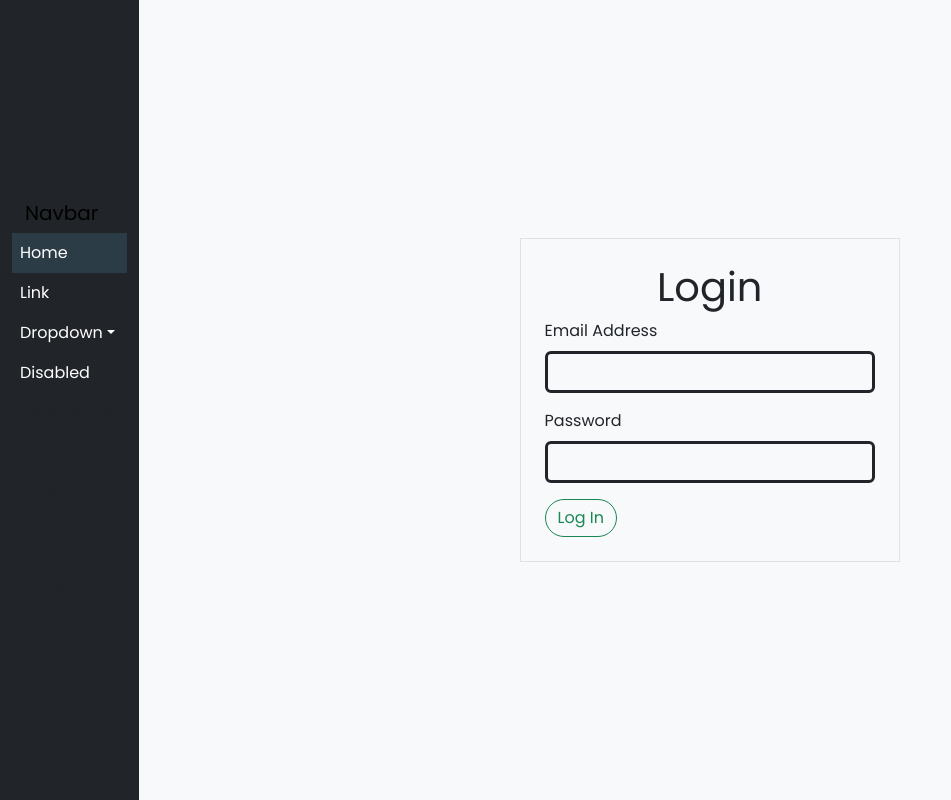
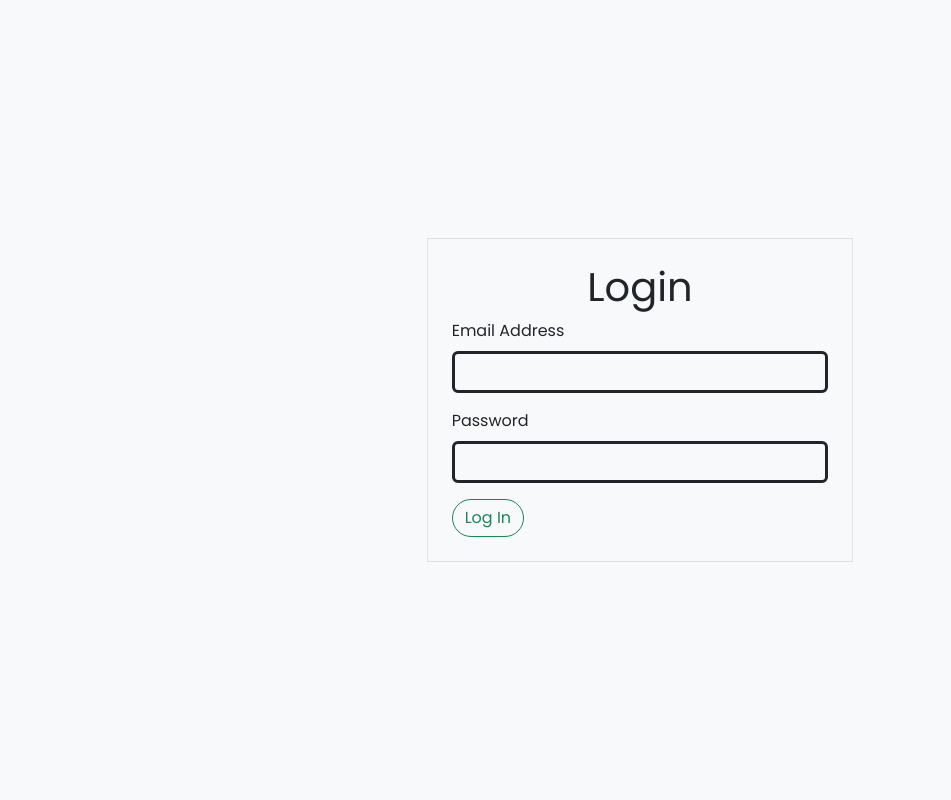
Before and after one commit to mehdiacho/Bombe-Med, a React (Create React App) app: page / in a window 1280 px wide. Shown: the whole page, without its empty margins (0-951 px from the left). Built offline with nearby package versions, Linux system fonts and the light colour scheme; no server answers; the HTML template or start-up script is replaced by a standard one.

Commit message:
removed sandbox

```diff
--- a/src/App.js
+++ b/src/App.js
@@ -3,18 +3,16 @@ import {Route, Routes } from "react-router-dom";
 import { AuthContextProvider} from "./config/auth-context";
 import Login from "./pages/Login";
 import Home from "./pages/Home"
-import Sandbox from "./pages/sandbox";
 import TrueSidebar from "./pages/components/TrueSidebar";
 
 function App() {
     return (
         <div className={"d-flex"}>
-            <TrueSidebar/>
+
             <AuthContextProvider>
                 <Routes>
                     <Route path={'/'} element={<Login />} />
                     <Route path={'/home'} element={<Home />} />
-                    <Route path={'/sand'} element={<Sandbox />} />
                 </Routes>
             </AuthContextProvider>
 
```
